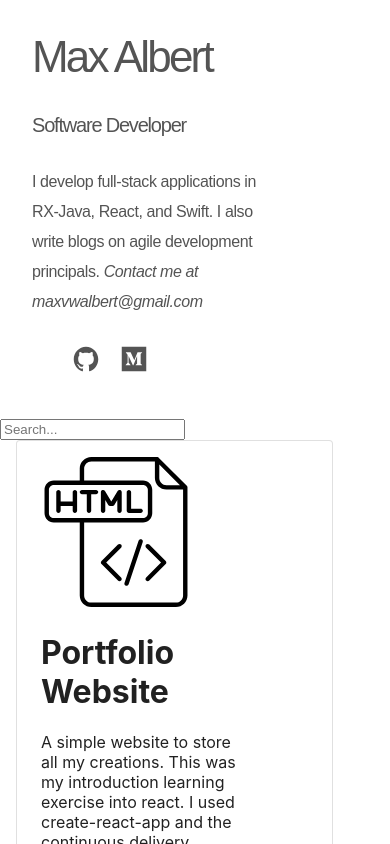
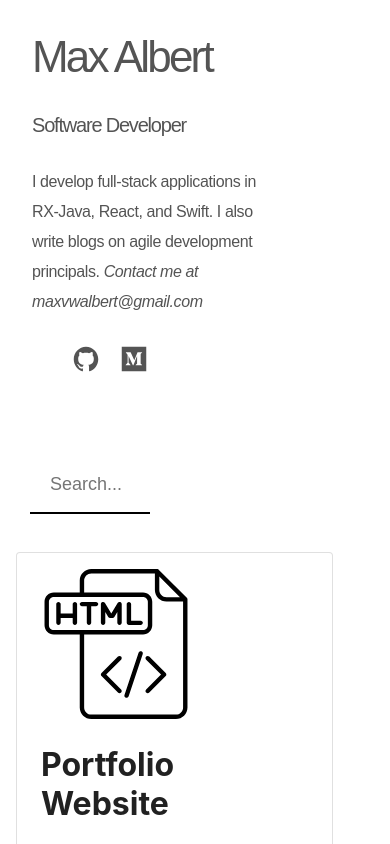
Before and after one commit to maxvwalbert/portfolio, a React (Vite) app: page / in a window 390 px wide. Shown: the top 844 px of the page. Built offline with nearby package versions, Linux system fonts and the light colour scheme.

Commit message:
search bar works

```diff
--- a/src/App.css
+++ b/src/App.css
@@ -91,6 +91,31 @@ p {
   margin-right: 1rem;
 }
 
+#searchContainer {
+  margin: 20px;
+  padding: 10px;
+}
+
+#searchInput {
+  font-size: large;
+  font-family: Quicksand,sans-serif;
+  height: 2rem;
+  width: 5rem;
+  padding: 12px 20px;
+  margin: 8px 0;
+  border: none;
+  border-bottom: 2px solid black;
+  transition: width 0.4s ease-in-out;
+}
+
+#searchInput:focus {
+  height: 2rem;
+  width: 90%;
+  padding: 12px 20px;
+  margin: 8px 0;
+  border: 2px solid black;
+}
+
 @media only screen and (max-width:60rem) {
   #main {
     display: inline-block;
@@ -123,6 +148,14 @@ p {
     margin-right: 5rem;
   }
 
+  #searchInput:focus {
+    height: 2rem;
+    width: 60%;
+    padding: 12px 20px;
+    margin: 8px 0;
+    border: 2px solid black;
+  }
+
   html, body {max-width: 100%; overflow-x: hidden; overflow-y: scroll;}
 }
 
--- a/src/App.js
+++ b/src/App.js
@@ -78,7 +78,7 @@ class List extends React.Component {
     this.state = {
       filtered: []
     };
-    this.handleChange = this.handleChange.bind(this);
+    this.handleChange = this.handleChange.bind(this)
   }
 
   componentDidMount() {
@@ -116,7 +116,9 @@ class List extends React.Component {
   render() {
     return (
       <div>
-        <input type="text" className="input" onChange={this.handleChange} placeholder="Search..." />
+        <div id="searchContainer">
+          <input id="searchInput" type="text" name="input" onChange={this.handleChange} placeholder="Search..."/>
+        </div>
         {this.state.filtered.map(project => <Right key={project.titleText} {...project}/>)}
       </div>
     )
```
